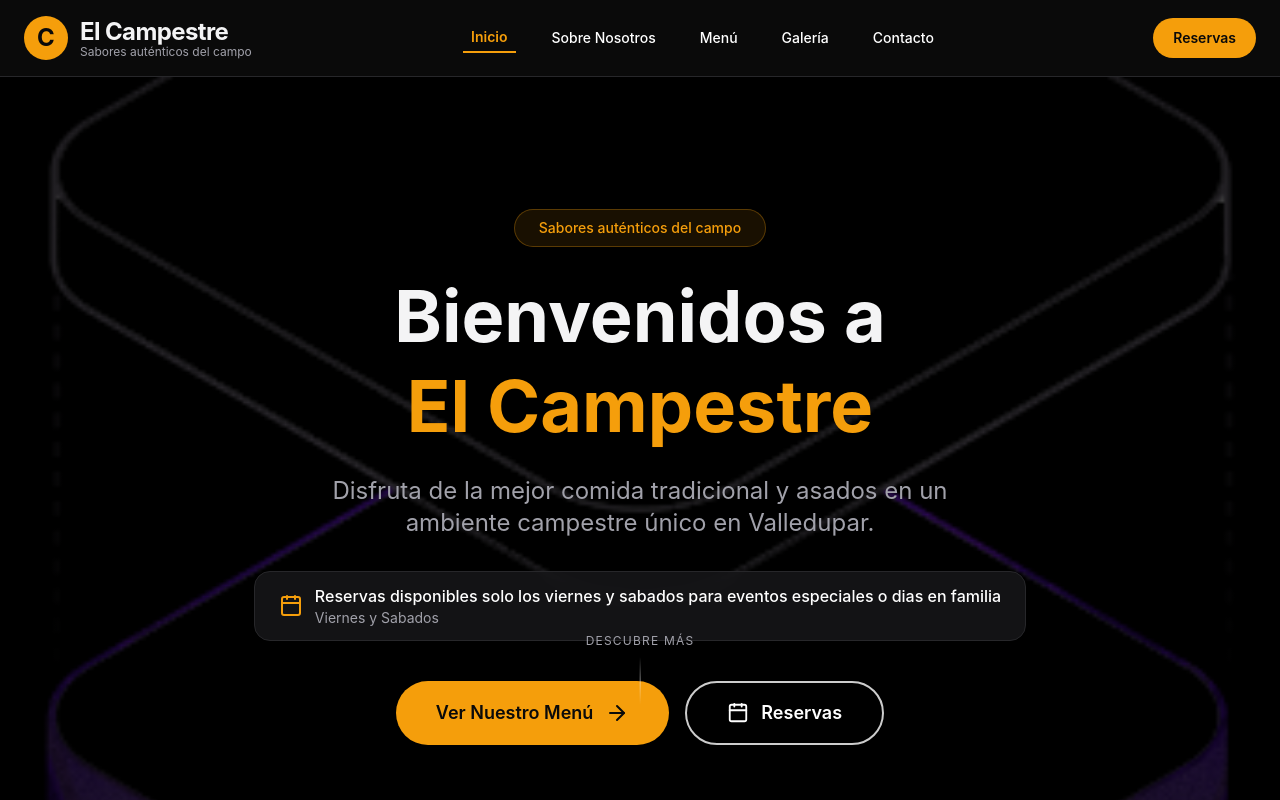
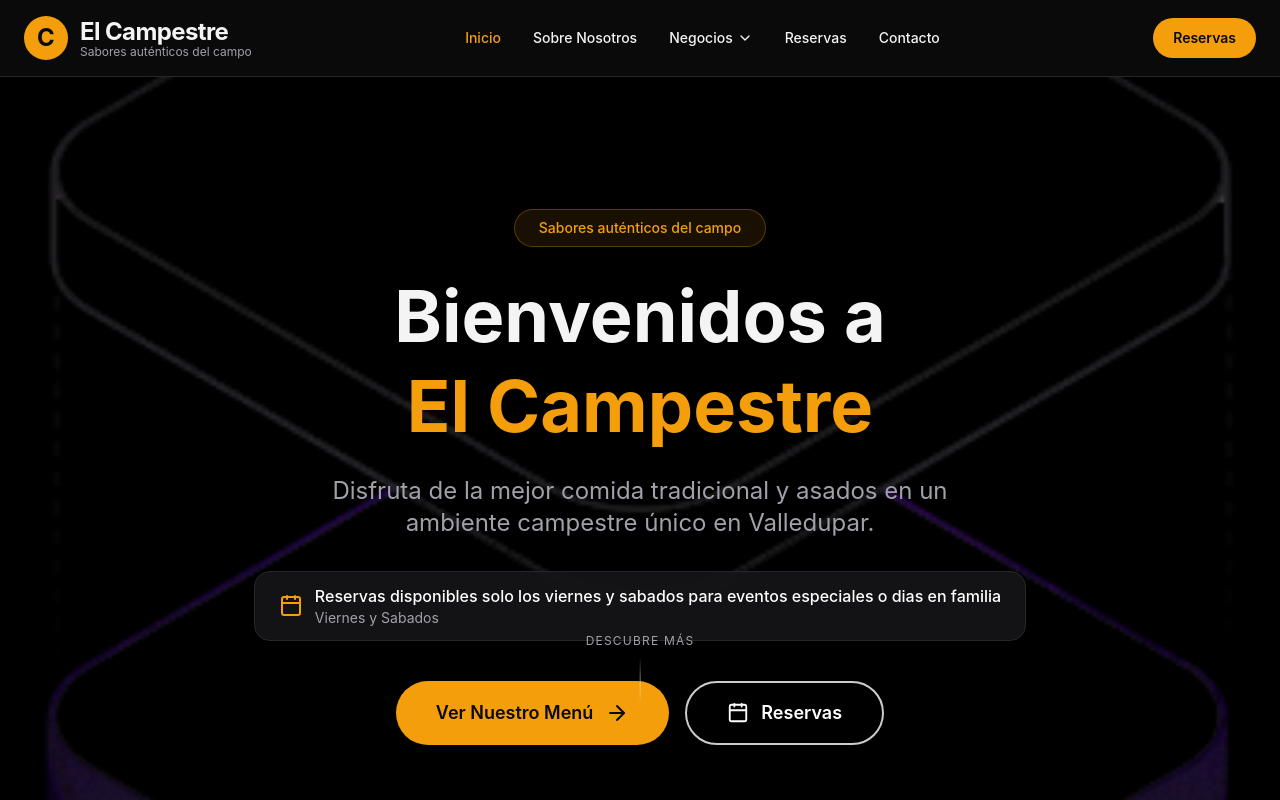
Before and after one commit to T1-ChamitoPro/campestre-web, a React (Vite) app: page / in a window 1280 px wide. Shown: the top 800 px of the page. Built offline with nearby package versions, Linux system fonts and the light colour scheme.

Commit message:
feat(header): implementacion de menu de negocios desplegables

```diff
--- a/src/components/layout/Header.tsx
+++ b/src/components/layout/Header.tsx
@@ -1,12 +1,13 @@
-import { Menu, X } from 'lucide-react';
+import { Menu, X, ChevronDown } from 'lucide-react';
 import { useState, useEffect } from 'react';
 import { restaurantInfo } from '../../lib/constants';
 
 export default function Header() {
   const [isOpen, setIsOpen] = useState(false);
+  const [isNegociosOpen, setIsNegociosOpen] = useState(false);
   const [activeSection, setActiveSection] = useState('inicio');
 
-  // Detectar sección activa mientras se hace scroll
+  // Detectar sección activa
   useEffect(() => {
     const observer = new IntersectionObserver(
       (entries) => {
@@ -16,10 +17,7 @@ export default function Header() {
           }
         });
       },
-      {
-        rootMargin: '-100px 0px -50% 0px',
-        threshold: 0.4
-      }
+      { rootMargin: '-100px 0px -50% 0px', threshold: 0.4 }
     );
 
     const sections = document.querySelectorAll('section[id]');
@@ -32,32 +30,30 @@ export default function Header() {
     const element = document.getElementById(id);
     if (element) {
       const offset = 90;
-      const elementPosition = element.getBoundingClientRect().top;
-      const offsetPosition = elementPosition + window.scrollY - offset;
-
-      window.scrollTo({
-        top: offsetPosition,
-        behavior: 'smooth'
-      });
+      const offsetPosition = element.getBoundingClientRect().top + window.scrollY - offset;
+      window.scrollTo({ top: offsetPosition, behavior: 'smooth' });
     }
-    setIsOpen(false); // Cerrar menú en móvil
+    setIsOpen(false);
+    setIsNegociosOpen(false);
   };
 
-  const navLinks = [
-    { id: 'inicio', label: 'Inicio' },
-    { id: 'sobre', label: 'Sobre Nosotros' },
-    { id: 'menu', label: 'Menú' },
-    { id: 'galeria', label: 'Galería' },
-    { id: 'contacto', label: 'Contacto' },
+  const negocios = [
+    { id: 'campestre', label: 'El Campestre - Restaurante' },
+    { id: 'cantina', label: 'Cantina' },
+    { id: 'cabana', label: 'Cabaña (Comidas Rápidas)' },
+    { id: 'tiendita', label: 'Tiendita' },
+    { id: 'micheladas', label: 'Puesto de Micheladas' },
+    { id: 'dulces', label: 'Dulces y Snacks' },
+    { id: 'carnes', label: 'Carnes Llaneras' },
   ];
 
   return (
     <header className="bg-dark border-b border-zinc-light sticky top-0 z-50">
       <div className="max-w-7xl mx-auto px-4 sm:px-6 py-4 flex items-center justify-between">
 
-        {/* Logo - Más compacto en móvil */}
+        {/* Logo */}
         <div className="flex items-center gap-3">
-          <div className="w-9 h-9 sm:w-11 sm:h-11 bg-primary rounded-full flex items-center justify-center text-dark font-bold text-xl sm:text-2xl flex-shrink-0">
+          <div className="w-9 h-9 sm:w-11 sm:h-11 bg-primary rounded-full flex items-center justify-center text-dark font-bold text-xl sm:text-2xl">
             C
           </div>
           <div className="min-w-0">
@@ -71,65 +67,70 @@ export default function Header() {
         </div>
 
         {/* Navegación Desktop */}
-        <nav className="hidden md:flex items-center gap-7 text-sm font-medium">
-          {navLinks.map((link) => (
+        <nav className="hidden md:flex items-center gap-8 text-sm font-medium">
+          <button onClick={() => scrollToSection('inicio')} className={`hover:text-primary transition-colors ${activeSection === 'inicio' ? 'text-primary' : ''}`}>
+            Inicio
+          </button>
+          <button onClick={() => scrollToSection('sobre')} className={`hover:text-primary transition-colors ${activeSection === 'sobre' ? 'text-primary' : ''}`}>
+            Sobre Nosotros
+          </button>
+
+          {/* Dropdown Negocios */}
+          <div className="relative group">
             <button
-              key={link.id}
-              onClick={() => scrollToSection(link.id)}
-              className={`transition-colors hover:text-primary px-2 py-1 ${
-                activeSection === link.id
-                  ? 'text-primary font-semibold border-b-2 border-primary'
-                  : 'text-white'
-              }`}
+              onClick={() => setIsNegociosOpen(!isNegociosOpen)}
+              className="flex items-center gap-1 hover:text-primary transition-colors"
             >
-              {link.label}
+              Negocios
+              <ChevronDown size={16} />
             </button>
-          ))}
+
+            {/* Menú desplegable */}
+            {isNegociosOpen && (
+              <div className="absolute top-10 left-0 bg-zinc border border-zinc-light rounded-2xl shadow-xl py-4 w-64 z-50">
+                {negocios.map((negocio) => (
+                  <button
+                    key={negocio.id}
+                    onClick={() => scrollToSection(negocio.id)}
+                    className="w-full text-left px-6 py-3 hover:bg-zinc-light transition-colors text-sm"
+                  >
+                    {negocio.label}
+                  </button>
+                ))}
+              </div>
+            )}
+          </div>
+
+          <button onClick={() => scrollToSection('reservas')} className={`hover:text-primary transition-colors ${activeSection === 'reservas' ? 'text-primary' : ''}`}>
+            Reservas
+          </button>
+          <button onClick={() => scrollToSection('contacto')} className={`hover:text-primary transition-colors ${activeSection === 'contacto' ? 'text-primary' : ''}`}>
+            Contacto
+          </button>
         </nav>
 
-        {/* Botón Reservas - Visible en desktop y tablet */}
+        {/* Botón Reservas */}
         <button
           onClick={() => scrollToSection('reservas')}
-          className="hidden md:block bg-primary hover:bg-primary-dark text-dark px-5 py-2.5 rounded-full text-sm font-semibold transition-all whitespace-nowrap"
+          className="hidden md:block bg-primary hover:bg-primary-dark text-dark px-5 py-2.5 rounded-full text-sm font-semibold transition-all"
         >
           Reservas
         </button>
 
-        {/* Botón Menú Móvil */}
+        {/* Menú Móvil */}
         <button
           onClick={() => setIsOpen(!isOpen)}
-          className="md:hidden p-2 text-white hover:text-primary transition-colors"
-          aria-label="Abrir menú"
+          className="md:hidden p-2 text-white"
         >
           {isOpen ? <X size={28} /> : <Menu size={28} />}
         </button>
       </div>
 
-      {/* Menú Móvil Mejorado */}
+      {/* Menú Móvil */}
       {isOpen && (
         <div className="md:hidden bg-zinc border-t border-zinc-light">
           <nav className="flex flex-col px-6 py-8 gap-2 text-lg">
-            {navLinks.map((link) => (
-              <button
-                key={link.id}
-                onClick={() => scrollToSection(link.id)}
-                className={`text-left py-4 px-4 rounded-xl transition-all ${
-                  activeSection === link.id
-                    ? 'bg-primary/10 text-primary font-semibold'
-                    : 'hover:bg-zinc-light'
-                }`}
-              >
-                {link.label}
-              </button>
-            ))}
-
-            {/* Botón Reservas en móvil */}
-            <button
-              onClick={() => scrollToSection('reservas')}
-              className="mt-6 bg-primary hover:bg-primary-dark text-dark py-4 rounded-2xl font-semibold text-base transition-all"
-            >
-              Reservas para Eventos
-            </button>
+            {/* ... (menú móvil similar) */}
           </nav>
         </div>
       )}
```
